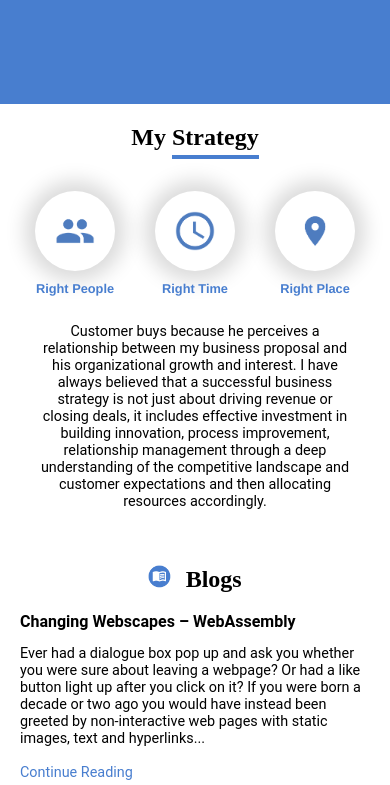
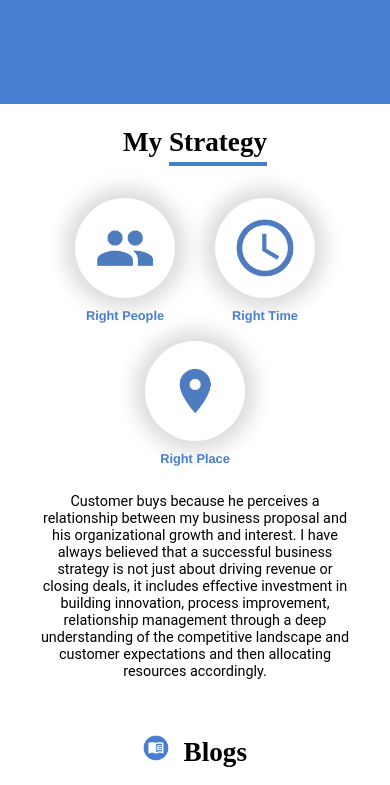
Before and after one commit to kunalthadani/santosh-kumar, a plain HTML site: page index.html in a window 390 px wide. Shown: the part 740-1525 px from the top of the page. Drawn offline with Linux system fonts and the light colour scheme.

Commit message:
size changes

```diff
--- a/style.css
+++ b/style.css
@@ -208,12 +208,12 @@ html,body{
 	.blue p{
 		font-family: 'Segoe UI';
 		font-weight: lighter;
-		margin: 20px 10px;
-		font-size: 0.8em;
+		margin: 20px 30px;
+		font-size: 1em;
 	}
 
 	.strategy h1,	.title h1,.title-name{
-		font-size: 1.5em;
+		font-size: 1.7em;
 	}
 
 	.strategy-title{
@@ -225,8 +225,8 @@ html,body{
 		margin: 30px 0 10px 0;
 	}
 	.correct .inner{
-		height: 60px;
-		width: 80px;
+		height: 80px;
+		width: 100px;
 		margin: 10px 20px;
 	}
 
@@ -234,7 +234,7 @@ html,body{
 		margin-bottom: 8px;
 	}
 	.correct img{
-		height: 40px;
+		height: 60px;
 	}
 
 	.strategy p{
@@ -243,7 +243,7 @@ html,body{
 	}
 
 	.icon-blog{
-		height: 1.4em;
+		height: 1.6em;
 	}
 
 	.blog-container div{
@@ -252,11 +252,11 @@ html,body{
 	}
 
 	.blog-container h1{
-		font-size: 1em;
+		font-size: 1.2em;
 	}
 
 	.blog-container p{
-		font-size: 0.9em;
+		font-size: 1em;
 	}
 	.blog-container a{
 		font-size: 0.9em;
```
